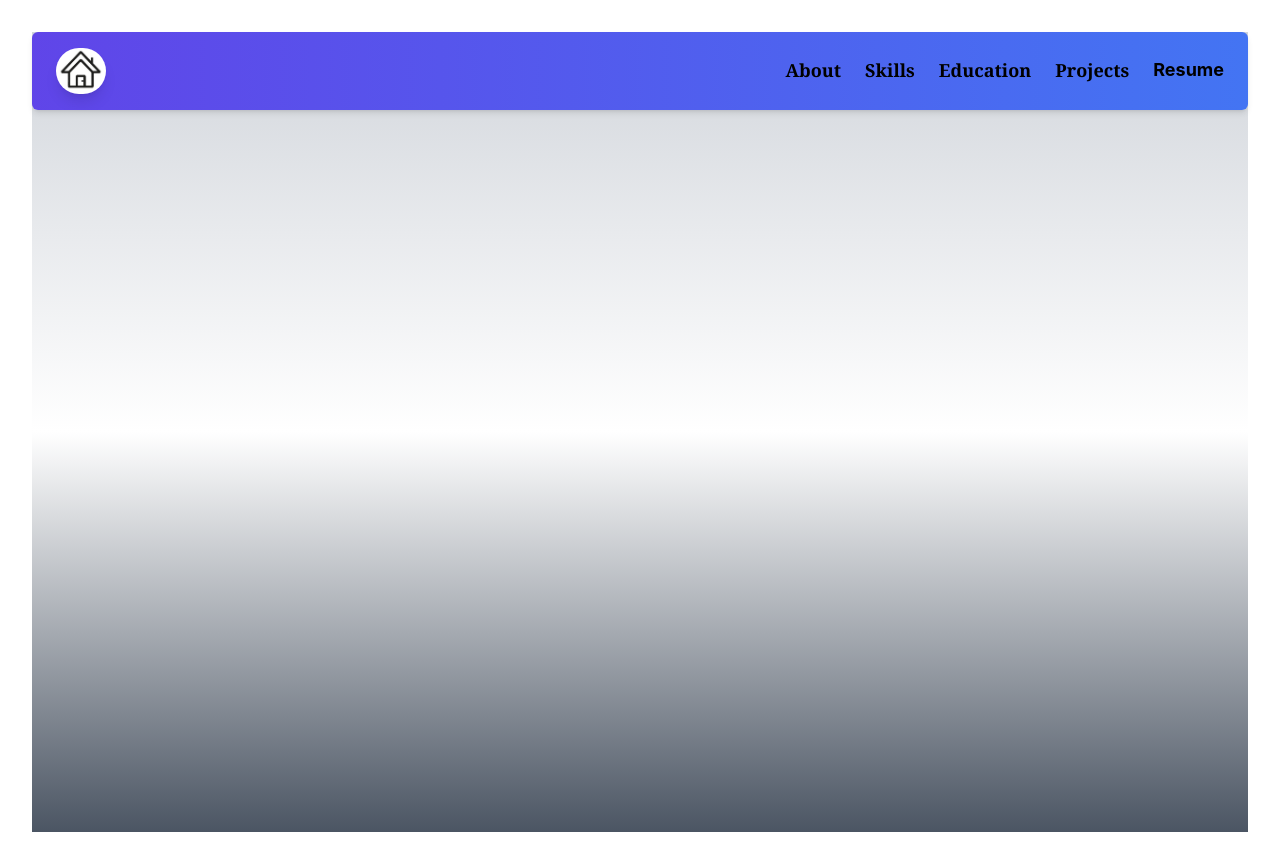
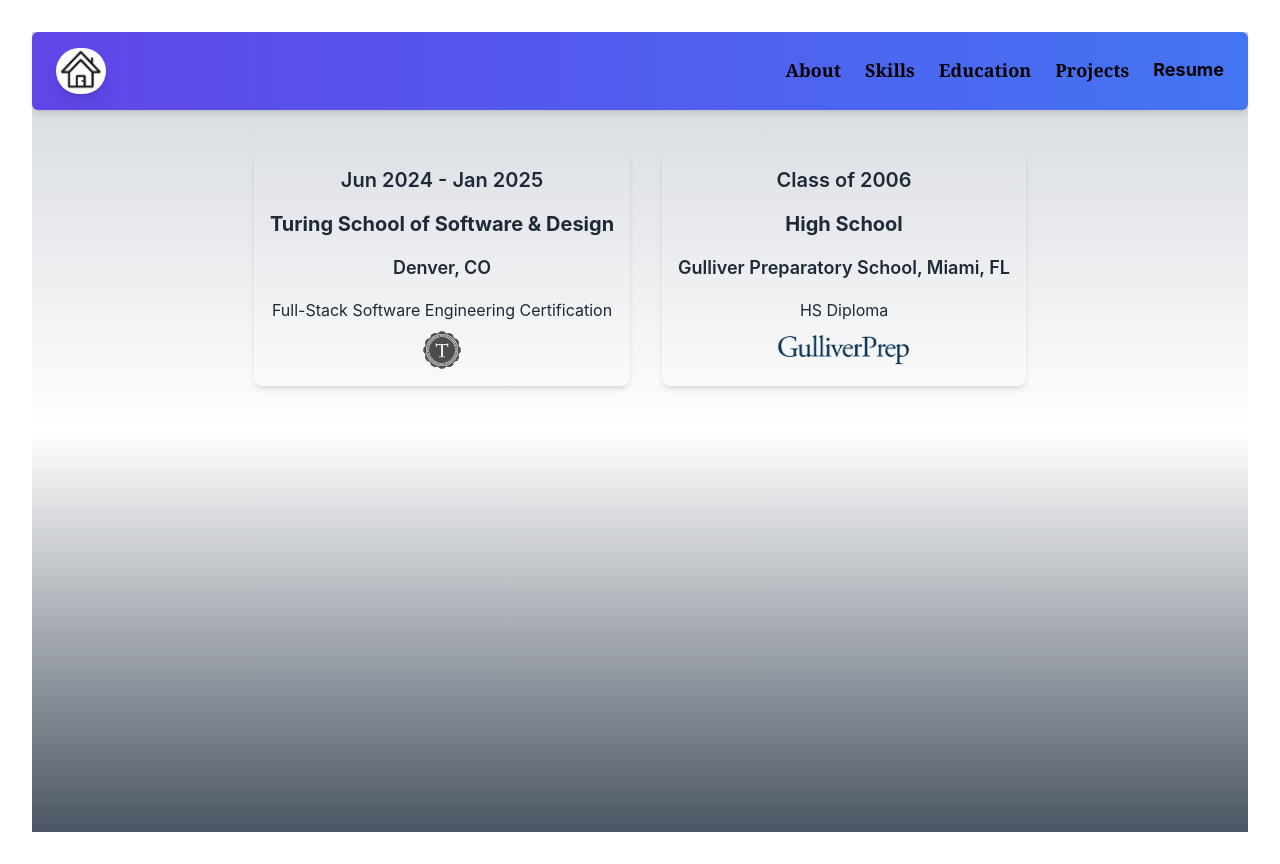
Before and after one commit to stefanjbloom/dev-portfolio, a React (Vite) app: page /education in a window 1280 px wide. Built offline with nearby package versions, Linux system fonts and the light colour scheme.

Commit message:
Feat:fixing width of About and education g2g

```diff
--- a/public/profile/education.json
+++ b/public/profile/education.json
@@ -6,14 +6,17 @@
             "cardSubtitle":"Denver, CO",
             "cardDetailedText": "Full-Stack Software Engineering Certification",
             "icon" : {
-                "src": "images/education/turingicon.png"
+                "src": "../images/education/turingicon.png"
             }
         },
         {
-            "title": "2006",
+            "title": "Class of 2006",
             "cardTitle": "High School",
             "cardSubtitle":"Gulliver Preparatory School, Miami, FL",
-            "cardDetailedText": "HS Diploma"
+            "cardDetailedText": "HS Diploma",
+            "icon" : {
+                "src": "../images/education/gulliver.png"
+            }
         }
     ]
 }
--- a/public/profile/skills.json
+++ b/public/profile/skills.json
@@ -82,6 +82,10 @@
             {
                 "icon" : "images/skills/nextjs.svg",
                 "title" : "Next.js"
+            },
+            {
+                "icon" :"images/skills/tailwind-css.svg",
+                "title" : "TailWindCSS"
             }
          ]
     }
--- a/src/components/About.tsx
+++ b/src/components/About.tsx
@@ -22,7 +22,7 @@
 
   return (
     <motion.div
-      className="min-h-screen bg-gradient-to-b from-gray-300 via-white to-gray-600"
+      className="min-h-screen bg-gradient-to-b from-gray-100 via-white to-gray-200"
       initial={{ opacity: 0, y: 50 }}
       animate={{ opacity: 1, y: 0 }}
       exit={{ opacity: 0, y: -50 }}
@@ -33,7 +33,7 @@
       <div className="flex flex-row items-center justify-center gap-5 pxx-4 lg:px-20">
         {data && (
           <>
-            <div className="flex-1 text-left max-w-prose">
+            <div className="flex-1 text-left max-w-5x1">
               <h1 className="text-2xl lg:text-3xl indent-16 font-serif text-gray-900 mt-5 leading-relaxed">
                 {data.about.split("\n").map((line, index) => (
                   <p key={index} className="mb-4">
--- a/src/components/Education.tsx
+++ b/src/components/Education.tsx
@@ -4,8 +4,7 @@
 import { motion } from "motion/react";
 
 interface EducationData {
-  education: string;
-  info: SchoolData;
+  education: SchoolData[];
 }
 
 interface SchoolData {
@@ -13,7 +12,7 @@
   cardTitle: string;
   cardSubtitle: string;
   cardDetailedText: string;
-  icon: SrcData;
+  icon?: SrcData;
 }
 
 interface SrcData {
@@ -22,14 +21,18 @@
 
 function Education() {
   const [data, setData] = useState<EducationData | null>(null);
+  const iconMap: { [key: string]: string } = {
+    turing: "images/education/turingicon.png",
+    gulliver: "images/education/gulliver.png",
+  };
 
   useEffect(() => {
     fetch(endpoints.education, {
       method: "GET",
     })
-    .then((res) => res.json())
-    .then((res) => setData(res))
-    .catch((err) => console.error('Failed to Fetch Education lol: ', err))
+      .then((res) => res.json())
+      .then((res) => setData(res))
+      .catch((err) => console.error("Failed to Fetch Education lol: ", err));
   }, []);
 
   return (
@@ -43,13 +46,38 @@
       <Navbar />
       {data && (
         <>
-          <div>
-
+          <div className="flex flex-wrap justify-center gap-8 mt-10 px-4 lg:px-20">
+            {data.education.map((edu, index) => (
+              <motion.div
+                key={index}
+                className="bg-gray shadow-md rounded-lg p-4"
+                initial={{ y: 50, opacity: 0 }}
+                animate={{ y: 0, opacity: 1 }}
+                transition={{ delay: index * 0.2, duration: 0.5 }}
+              >
+                <h2 className="text-xl font-semibold text-gray-800 mb-4 text-center">
+                  {edu.title}
+                </h2>
+                <h2 className="text-xl font-bold text-gray-800 mb-4 text-center">
+                  {edu.cardTitle}
+                </h2>
+                <h3 className="text-lg font-semibold text-gray-800 mb-4 text-center">
+                  {edu.cardSubtitle}
+                </h3>
+                <p className="space-y-2">{edu.cardDetailedText}</p>
+                <div className="flex justify-center">
+                  <img
+                    src={edu.icon?.src || iconMap[edu.cardTitle]}
+                    alt={edu.cardTitle}
+                    className="mt-2 w-15 h-10"
+                  />
+                </div>
+              </motion.div>
+            ))}
           </div>
         </>
       )}
     </motion.div>
-
   );
 }
 export default Education;
--- a/src/components/Social.tsx
+++ b/src/components/Social.tsx
@@ -12,7 +12,6 @@
 
 function Social() {
   const [data, setData] = useState<SocialData | null>(null);
-
   const iconMap: { [key: string]: string } = {
     linkedin: "/images/skills/linkedin.png",
     github: "/images/skills/github-original.svg",
```
Also changed, not shown: public/images/education/gulliver.png (added), public/images/skills/tailwind-css.svg (added).
